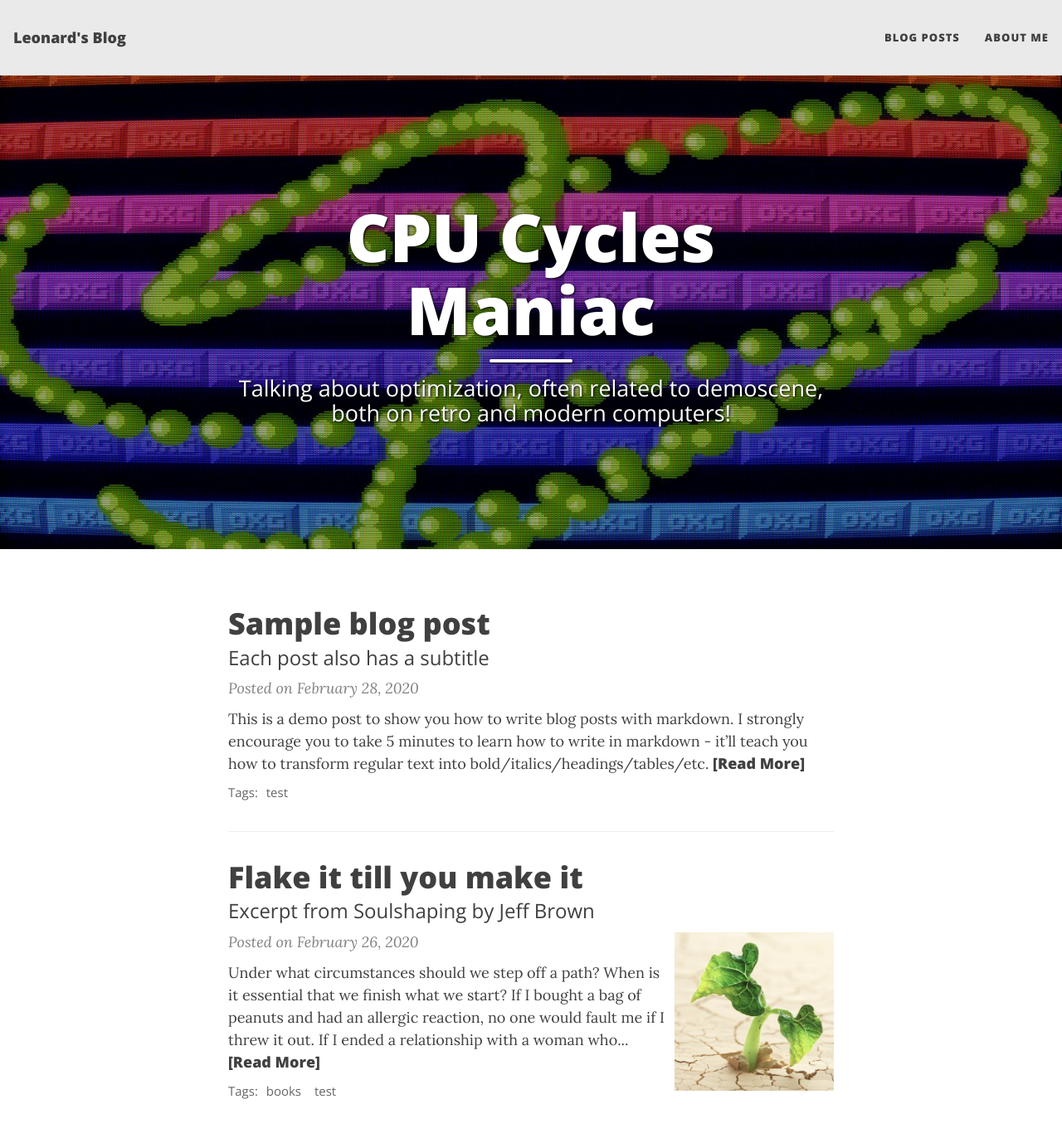
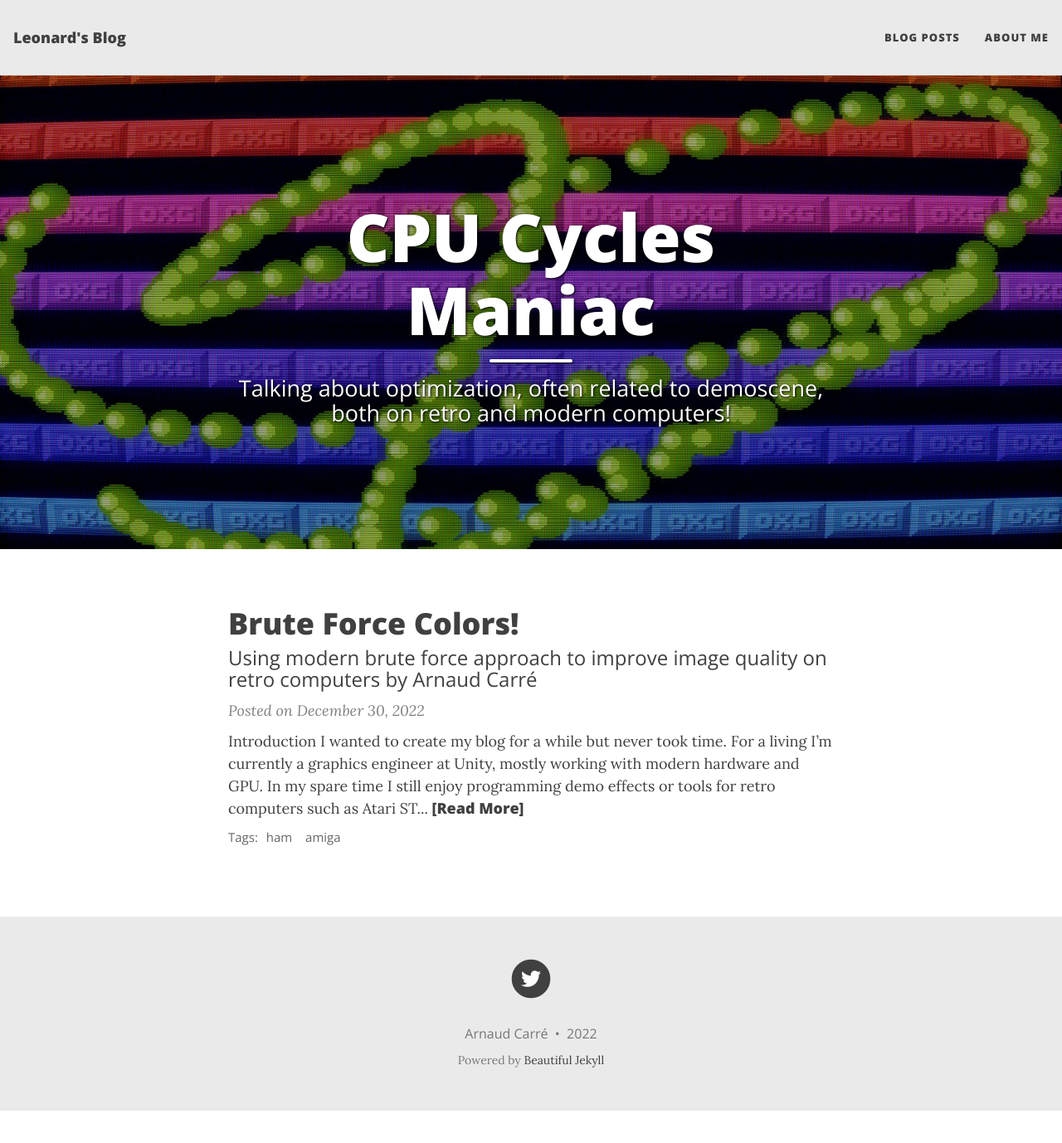
Before and after one commit to arnaud-carre/arnaud-carre.github.io, a Jekyll site: the page built from index.html, in a window 1280 px wide and 1400 px high. Shown: the top 1378 px of the window at 83% size. Built offline with Jekyll 4.4.1, drawn with Linux system fonts in a browser that asks for light colours; nearby versions of some CDN libraries; the list of posts is cut into pages by our own code; some of the changed lines change nothing that is shown.

Commit message:
first tmp version of HAM article

````diff
--- a/_posts/2020-02-26-flake-it-till-you-make-it.md
+++ /dev/null
@@ -1,17 +0,0 @@
----
-layout: post
-title: Flake it till you make it
-subtitle: Excerpt from Soulshaping by Jeff Brown
-cover-img: /assets/img/path.jpg
-thumbnail-img: /assets/img/thumb.png
-share-img: /assets/img/path.jpg
-tags: [books, test]
----
-
-Under what circumstances should we step off a path? When is it essential that we finish what we start? If I bought a bag of peanuts and had an allergic reaction, no one would fault me if I threw it out. If I ended a relationship with a woman who hit me, no one would say that I had a commitment problem. But if I walk away from a seemingly secure route because my soul has other ideas, I am a flake?
-
-The truth is that no one else can definitively know the path we are here to walk. It’s tempting to listen—many of us long for the omnipotent other—but unless they are genuine psychic intuitives, they can’t know. All others can know is their own truth, and if they’ve actually done the work to excavate it, they will have the good sense to know that they cannot genuinely know anyone else’s. Only soul knows the path it is here to walk. Since you are the only one living in your temple, only you can know its scriptures and interpretive structure.
-
-At the heart of the struggle are two very different ideas of success—survival-driven and soul-driven. For survivalists, success is security, pragmatism, power over others. Success is the absence of material suffering, the nourishing of the soul be damned. It is an odd and ironic thing that most of the material power in our world often resides in the hands of younger souls. Still working in the egoic and material realms, they love the sensations of power and focus most of their energy on accumulation. Older souls tend not to be as materially driven. They have already played the worldly game in previous lives and they search for more subtle shades of meaning in this one—authentication rather than accumulation. They are often ignored by the culture at large, although they really are the truest warriors.
-
-A soulful notion of success rests on the actualization of our innate image. Success is simply the completion of a soul step, however unsightly it may be. We have finished what we started when the lesson is learned. What a fear-based culture calls a wonderful opportunity may be fruitless and misguided for the soul. Staying in a passionless relationship may satisfy our need for comfort, but it may stifle the soul. Becoming a famous lawyer is only worthwhile if the soul demands it. It is an essential failure if you are called to be a monastic this time around. If you need to explore and abandon ten careers in order to stretch your soul toward its innate image, then so be it. Flake it till you make it.
--- a/_posts/2020-02-28-test-markdown.md
+++ /dev/null
@@ -1,112 +0,0 @@
----
-layout: post
-title: Sample blog post
-subtitle: Each post also has a subtitle
-gh-repo: daattali/beautiful-jekyll
-gh-badge: [star, fork, follow]
-tags: [test]
-comments: true
----
-
-This is a demo post to show you how to write blog posts with markdown.  I strongly encourage you to [take 5 minutes to learn how to write in markdown](https://markdowntutorial.com/) - it'll teach you how to transform regular text into bold/italics/headings/tables/etc.
-
-**Here is some bold text**
-
-## Here is a secondary heading
-
-Here's a useless table:
-
-| Number | Next number | Previous number |
-| :------ |:--- | :--- |
-| Five | Six | Four |
-| Ten | Eleven | Nine |
-| Seven | Eight | Six |
-| Two | Three | One |
-
-
-How about a yummy crepe?
-
-![Crepe](https://s3-media3.fl.yelpcdn.com/bphoto/cQ1Yoa75m2yUFFbY2xwuqw/348s.jpg)
-
-It can also be centered!
-
-![Crepe](https://s3-media3.fl.yelpcdn.com/bphoto/cQ1Yoa75m2yUFFbY2xwuqw/348s.jpg){: .mx-auto.d-block :}
-
-Here's a code chunk:
-
-~~~
-var foo = function(x) {
-  return(x + 5);
-}
-foo(3)
-~~~
-
-And here is the same code with syntax highlighting:
-
-```javascript
-var foo = function(x) {
-  return(x + 5);
-}
-foo(3)
-```
-
-And here is the same code yet again but with line numbers:
-
-{% highlight m68k %}
-;	bsr LSP_MusicDriver+4 : LSP player tick (call once per frame)
-;		In:	a6: should be $dff0a0
-;			Used regs: d0/d1/a0/a1/a2/a3/a4/a5
-;		Out:None
-;
-;*****************************************************************
-
-;	opt o-		; switch off ALL optimizations (we don't want vasm to change some code size, and all optimizations are done!)
-
-LSP_MusicDriver:
-			dc.w	$6000
-.rel:		dc.w	.LSP_PlayerInit-.rel
-
-;.LSP_MusicDriver+4:						; player tick handle ( call this at music player rate )
-			lea		.LSPVars(pc),a2
-			move.w	m_lastDmacon(a2),d0
-			beq.s	.skip
-			lea		m_resetv(a2),a3
-			lea		16*4(a6),a4
-			moveq	#4-1,d1
-.rLoop:		lea		-16(a4),a4
-			btst	d1,d0
-			beq.s	.norst
-			move.l	(a3)+,(a4)
-			move.w	(a3)+,4(a4)
-.norst:		dbf		d1,.rLoop
-
-.skip:		lea		m_streams(a2),a1
-			moveq	#4-1,d7
-			moveq	#0,d6
-			lea		m_resetv(a2),a3
-			lea		16*4(a6),a6
-
-.vLoop:		lea		-16(a6),a6
-			move.l	(a1),a0
-			move.b	(a0)+,d0		; cmd for current voice
-			move.l	a0,(a1)			; update cmd stream ptr
-			add.b	d0,d0
-{% endhighlight %}
-
-## Boxes
-You can add notification, warning and error boxes like this:
-
-### Notification
-
-{: .box-note}
-**Note:** This is a notification box.
-
-### Warning
-
-{: .box-warning}
-**Warning:** This is a warning box.
-
-### Error
-
-{: .box-error}
-**Error:** This is an error box.
--- /dev/null
+++ b/_posts/2022-12-30-amiga-ham.md
@@ -0,0 +1,140 @@
+---
+layout: post
+title: Brute Force Colors!
+subtitle: Using modern brute force approach to improve image quality on retro computers by Arnaud Carré
+comments: true
+tags: [ham, amiga]
+---
+
+
+## Introduction
+I wanted to create my blog for a while but never took time.
+For a living I'm currently a graphics engineer at Unity, mostly working with modern hardware and GPU. In my spare time I still enjoy programming demo effects or tools for retro computers such as Atari ST and Amiga 500. I think these two worlds (retro & modern) have a lot in common. Modern techniques could be applied efficiently in the retro world, and vice versa. This is what I want to focus on in my blog. As a start, I want to share some of my recent findings when having fun with a very old and not really known graphics mode from 80 called "HAM". I wanted to add HAM support in my bitmap converter tool I'm using for all my demos.
+
+## The challenge
+Nowadays you don't even notice when looking at photos in your web browser. But back in time, displaying a "realistic" image on screen was really a challenge. So let's say you want to display this nice 16 million colors picture (24bits) on your old Amiga 500 computer.
+
+*Original: No palette, 24bits depth*
+<img src="../assets/img/ham/perso1_24.png" width="100%">
+
+Basic Amiga could only use 32 colors, chosen from a 12bits depth palette only (4096 colors). So if you convert this picture to 32 colors using any PC tool you'll probably get that:
+
+*32 colors palette, 12bits depth*
+<img src="../assets/img/ham/perso1_12_32c.png" width="100%">
+
+This doesn't look great right? A palette of 32 colors is just not enough to display this kind of colorfull image.
+
+## What is HAM?
+HAM stands for "Hold And Modify" and is a really tricky video mode introduced by Commodore on their famous Amiga machine. Amiga engineers were ahead of time when they designed this mode. Standard video mode is palette indexed only. That is, a pixel is a 5bits index over a 32color palette.
+On Amiga, a pixel index could be up to 6 bits. Commodore could have said "ok let's add another classic 64 colors mode using our 6bits pixel index". But they took the more challenging path by introducing the HAM mode.
+In HAM mode, each pixel needs 6 bits of data. From these 6 bits, 2 of them represent a HAM Code (0 to 3), and 4 a palette index (0 to 15). And here is the magic:
+
+| HAM code | Meaning during image decoding |
+|:-|:-|
+| 00 | Use following 4bits to index the 16 colors palette (as a classic mode) |
+| 01 | Use following 4bits to replace the Blue component of current color |
+| 10 | Use following 4bits to replace the Red component of current color |
+| 11 | Use following 4bits to replace the Green component of current color |
+
+The magic (and also very tricky) is that it's "almost" a no palette mode. Of course you can't set any pixel to any RGB color in one go, but you can change any color component of the next pixel. ( R, G or B )
+
+## First fast version of the HAM converter
+So I wanted to give it a try and convert some images to this mode. My naive converter just used this algorithm. At the start of each line, I set current_color to black. Then, for each pixel of the line, I try all 16 possible values of R, all 16 values of G and 16 values of B. That is 48 iterations only ( because HAM can only change one component at a time, R, G or B ). For these 48 possibilities, I keep the closest one to the original pixel color. ( using a color distance function, some talk about that at the end).
+So far so good, it runs immediately on modern PC and produced that kind of awesome image:
+
+*HAM 12bits, no palette use*
+<img src="../assets/img/ham/perso1_ham_nopal.png" width="100%">
+
+With almost no effort we can display that kind of colorful image on a 1985 computer. Isn't that impressive? HAM engineers had a wonderful idea back in time.
+
+## Color artefacts
+
+But our HAM journey isn't over. If you look closely at the image, there are plenty of color artefacts.
+
+<img src="../assets/img/ham/perso1_artefact.png" width="100%">
+
+This HAM image doesn't use the 16 entries palette at all ( all palette is black ). It's only using the ability to change R, G or B per pixel. If you look closely, the image is full of bad color artefacts. Looks like an old VHS on a NTSC monitor :) These artefacts are easy to understand.
+So let's imagine you have a high contrast zone in an image. Like you have plenty of black pixels on a line, and in the middle of the line, all pixels become white. If you're using HAM codes only (ie modifying R, G or B), you'll need up to 3 pixels to go to white.
+
+| original | black(000) | black(000) | white(111) | white(111) | white(111) |
+| HAM code |  |  | Set R | Set G | Set B |  |  |
+| output | black(000) | black(000) | **Red(100)** | **Yellow(110)** | white(111) | white(111) |
+
+You will see some colourful artefacts when some drastic RGB change are required
+
+Instead of having these pixels
+<img src="../assets/img/ham/line.png" width="100%">
+
+You got that...
+<img src="../assets/img/ham/line_ham.png" width="100%">
+
+## Problem to solve
+
+That's why HAM also has a fixed 16 colors palette. If I had "white" in this small palette, I could use it to immediately switch from black (0,0,0) to white (1,1,1), and avoid the wrong red and yellow pixel of the previous exemple.
+
+| original | black(000) | black(000) | white(111) | white(111) | white(111) |
+| HAM code |  |  | use color index 1 |  |  |  |  |
+| output | black(000) | black(000) | white(111) | white(111) | white(111) | white(111) |
+
+So the idea is simple: if we want to get rid of color artefacts, we have to carefully select 16 colors in our palette to minimise the artefacts on the final image. But how to do that?
+Of course we could use any classic color reduction algorithm (
+<a href="https://scientificgems.wordpress.com/stuff/neuquant-fast-high-quality-image-quantization/" target="_blank">such as NeuQuant</a> ) to get a 16 colors palette from the original image, and try to build a HAM picture with that. But why would a classic color reduction algorithm fit the specific HAM constraint? Like, maybe HAM needs a color that is slightly off the original image (or even doesn't exist) to help during image encoding.
+
+So let's say I have a 16 colors palette. I can change my "find best HAM scanline" code adding 16 more iterations. First, I'm testing the 16 colors in the palette. Then I test all 16 possible R changes, G and B. It means 64 color distances to compute, and keep the best one. It still runs immediately on PC. I can also walk the complete image and produce an error score. More HAM pixels are off from the original image, greater is the error.
+
+Basically I could have one simple function like this:
+
+```c
+int ComputeHAMError( const Bitmap& original, const Color palette[16] )
+```
+
+So you can compute the overall error on the image when HAM encoding using a given palette. But how to create the optimal palette to have the smallest possible error?
+
+## Brute force is sometimes magic
+
+I'm supposed to be the optimizer guy. And I'm talking about brute force, you might laugh. Sometimes brute force has magic properties: as it walks the entire solution field, you may get the optimal solution of your problem. Obviously this is only valid if you can browse the entire solution field in a reasonable time. And for this specific problem, I don't care about the processing time as it's an offline process. Once the HAM data is generated, I can display it on the Amiga for free.
+
+Amiga has 12bits color depth so any entry in the palette is a 12bits number (4096 possible values). What if we try all possible values for each palette entry? As palette entries are independent (you can swap entries without changing the result) there aren't so many possibilities. And we have powerful PC to produce data for very low end Amiga right?
+
+So the main brute force loop looks like this pseudo code:
+
+```c
+	Color444 palette[16];
+	// Loop through the 16 entries of the palette to build, one by one
+	for (int palIndex = 0; palIndex < 16; palIndex++)
+	{
+		int bestError = MAX_ERROR;
+		Color444 bestColor = 0;
+		// then for each entry, try ALL possible Amiga colors, and compute a global image error when using this temporary palette
+		for (Color444 bruteColor = 0; bruteColor < 4096; bruteColor++)
+		{
+			palette[palIndex] = bruteColor;
+			int err = ComputeHAMError(bitmap, palette);	// Compute a global image error with current palette
+			if (err < bestError)
+			{
+				bestColor = bruteColor;		// keep tracking the best color for the current palette entry
+				bestError = err;
+			}
+		}
+		// store the best color for this palette entry, and then continue with the next entry
+		palette[palIndex] = bestColor;  // write final best color for this pal entry
+	}
+```
+
+ComputeHAMError function is calculating the best HAM image, using a palette as input. It also returns a error score that we try to minimize. So this function was immediate when we called it a single time, but now we have to call it 16*4096 times, so our tool will just run 65536 times slower!
+
+Let's see how it runs. Palette entries are walked one by one, and you can see how the overall image quality increases when adding colors to the HAM palette.
+
+_note: this is animated PNG file, I hope your browser supports it_
+<img src="../assets/img/ham/ham_palette.png" width="100%">
+
+So to compare results, here is an animation with the original 24bits image, then a temp unlimited colors but 12bits depth image, with dithering. And finally the HAM version of it, that could be displayed on a 1985 Amiga machine! Not so bad heh?
+
+_Final comparaison: 24bits original, 12bits convert with dithering, and HAM version compatible with 1985 Amiga_
+<img src="../assets/img/ham/final_compare.png" width="100%">
+
+_Same three images compare with another picture_
+<img src="../assets/img/ham/final_compare2.png" width="100%">
+
+
+## Optimization
--- a/aboutme.md
+++ b/aboutme.md
@@ -4,8 +4,10 @@ title: About me
 subtitle: Everything you always wanted to know
 ---
 
-My name is Arnaud Carré. I started programming for video game industry back in 1994 (yes you can call me boomer). Everything started because of me beeing fascinated by demos
+My name is Arnaud Carré. I also use the nickname **Leonard** from **Oxygene** in the demoscene micro society.
 
 ### My story
 
-I started programming in Basic on a Amstrad CPC 6128. Then I bought an Atari ST and serious things started when we founded the "Oxygene" demo crew with good friends
+I started programming in Basic on a Amstrad CPC 6128. Then I bought an Atari ST and serious things started when we founded the "Oxygene" demo crew with good friends. I started professional programming for video game industry back in 1994 (yes you can call me boomer). Currently working as Graphics Engineer at Unity
+
+During years I released plenty of demos <a href="https://www.pouet.net/user.php?who=845&show=credits" target="_blank">(you can see a list on pouet.net)</a>
````
Also changed, not shown: assets/img/404-southpark.jpg (deleted), assets/img/ham/amiga_emulator.png (added), assets/img/ham/final_compare.png (added), assets/img/ham/final_compare2.png (added), assets/img/ham/ham_palette.png (added), assets/img/ham/line.png (added), assets/img/ham/line_ham.png (added), assets/img/ham/perso1_12_32c.png (added), assets/img/ham/perso1_24.png (added), assets/img/ham/perso1_artefact.png (added), assets/img/ham/perso1_ham_nopal.png (added), assets/img/hello_world.jpeg (deleted), assets/img/install-steps.gif (deleted), assets/img/path.jpg (deleted), 1 more files.
